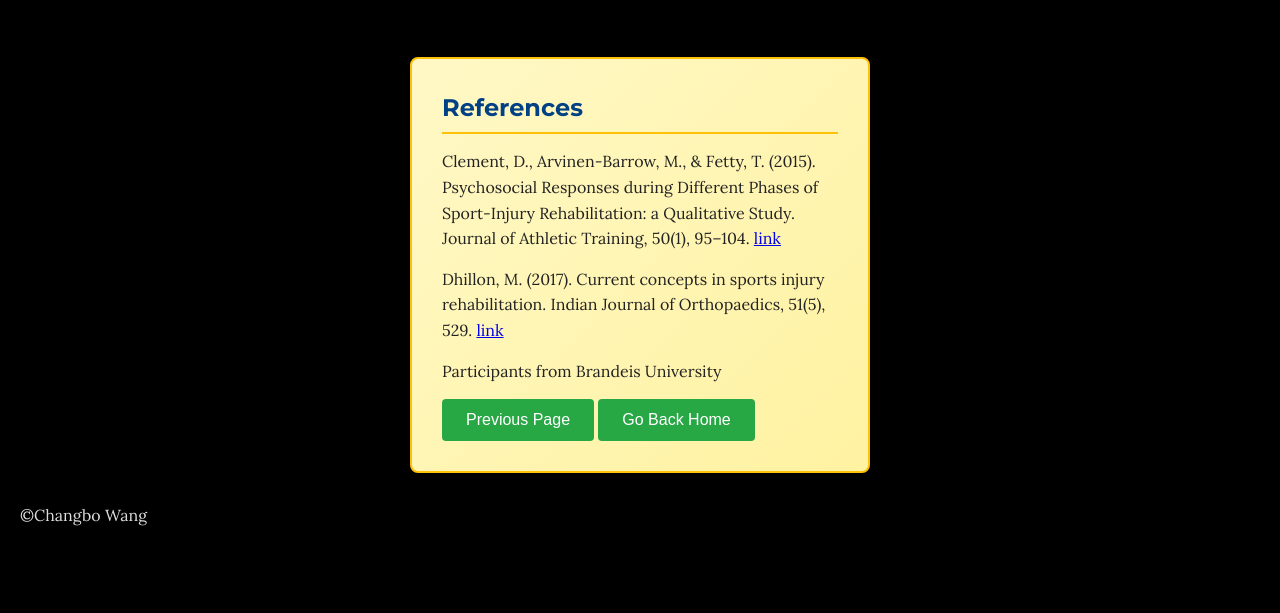
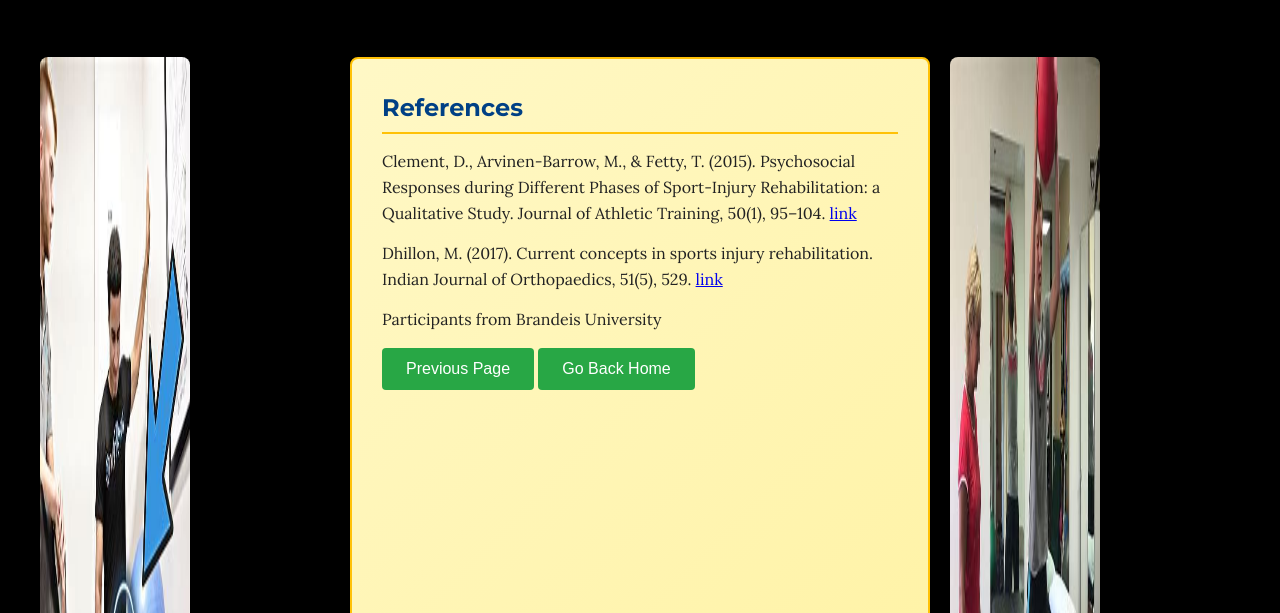
Before and after one commit to wangcb424/Project3-Multimodal, a plain HTML site: page page3.html in a window 1280 px wide. Shown: the part 187-800 px from the top of the page. Drawn offline with Linux system fonts and the light colour scheme.

Commit message:
Add files via upload

```diff
--- a/page3.html
+++ b/page3.html
@@ -17,9 +17,8 @@
   <!-- Main content with fixed center text and rotating images -->
   <main class="grid-container">
     <div class="left-image">
-
+        <img src="ThirdImage.jfif" alt="Left Image">
       </div>
-
 
     <!-- Center Content -->
     <div class="center-text">
@@ -39,7 +38,9 @@ Indian Journal of Orthopaedics, 51(5), 529.
       <button id="actionButton">Previous Page</button>
       <button id="homeButton">Go Back Home</button>
     </div>
-
+<div class="right-image">
+        <img src="SixthImage.jfif" alt="Right Image">
+      </div>
 
   </main>
 
--- a/style.css
+++ b/style.css
@@ -37,7 +37,7 @@ header h1 {
   grid-template-columns: 1fr 2fr 1fr;
   gap: 20px;
   margin: 30px auto;
-  max-width: 960px;
+  max-width: 1200px;
 }
 
 /* Left & Right Image Styles */
```
Also changed, not shown: page2.html (+2 -2 lines).
